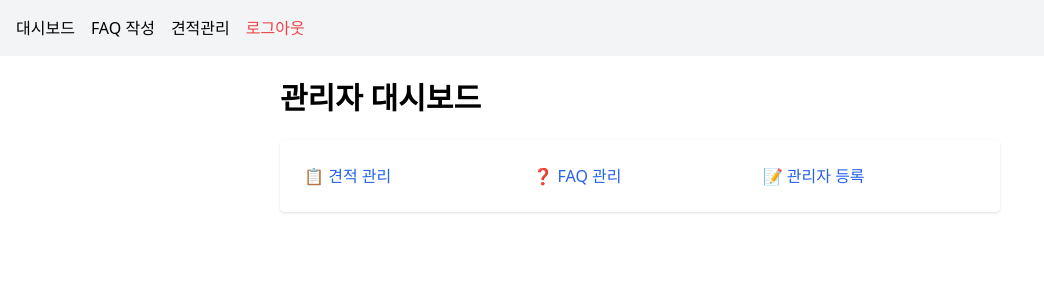
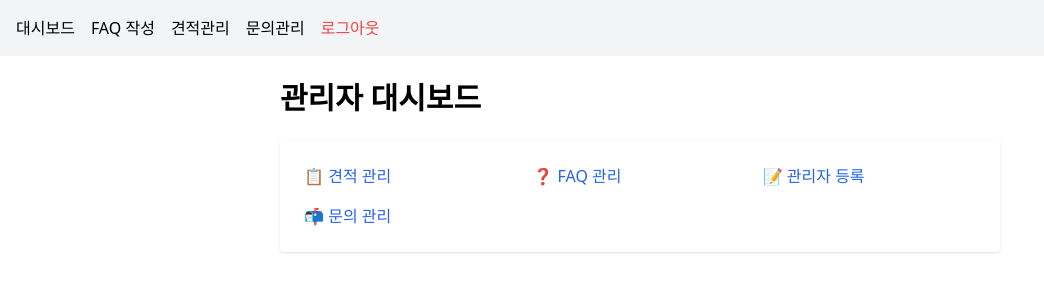
Before and after one commit to scvgong/FullStack_Cleaning_Service, a React (Vite) app in the folder Frontend/: page /admin in a window 1280 px wide. Shown: the top 300 px of the page, without its empty margins (0-1044 px from the left). Built offline with nearby package versions, Linux system fonts and the light colour scheme.

Commit message:
프론트 수정

```diff
--- a/Frontend/src/components/AdminHeader.jsx
+++ b/Frontend/src/components/AdminHeader.jsx
@@ -10,6 +10,7 @@ export default function AdminHeader() {
       <Link to="/admin/dashboard">대시보드</Link>
       <Link to="/admin/faqs">FAQ 작성</Link>
       <Link to="/admin/quotes">견적관리</Link>
+      <Link to="/admin/inquiries">문의관리</Link>
       <button onClick={logout} className="ml-auto text-red-500">
         로그아웃
       </button>
--- a/Frontend/src/pages/admin/AdminDashboard.jsx
+++ b/Frontend/src/pages/admin/AdminDashboard.jsx
@@ -16,6 +16,9 @@ export default function AdminDashboard() {
           <Link to="/admin/register" className="text-blue-600 hover:underline">
             📝 관리자 등록
           </Link>
+          <Link to="/admin/inquiries" className="text-blue-600 hover:underline">
+            📬 문의 관리
+          </Link>
         </div>
       </section>
     </div>
--- a/Frontend/src/pages/admin/AdminInquiryList.jsx
+++ b/Frontend/src/pages/admin/AdminInquiryList.jsx
@@ -5,6 +5,8 @@ import { useNavigate } from "react-router-dom";
 export default function AdminInquiryList() {
   const [inquiries, setInquiries] = useState([]);
   const navigate = useNavigate();
+
+  console.log('inquiries', inquiries);
 
   useEffect(() => {
     fetchAllInquiries()
```
Also changed, not shown: Frontend/src/api/adminApi.js (line endings or trailing spaces).
